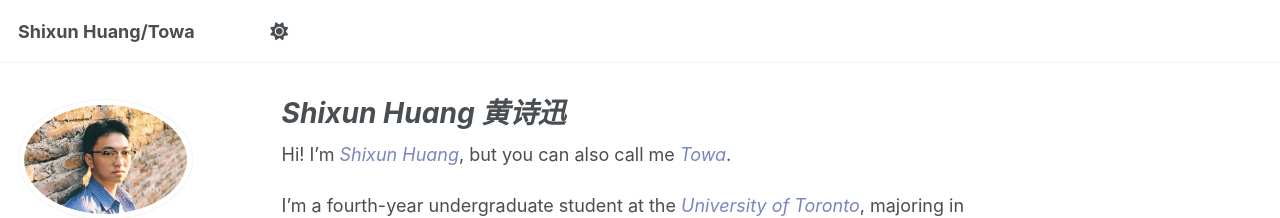
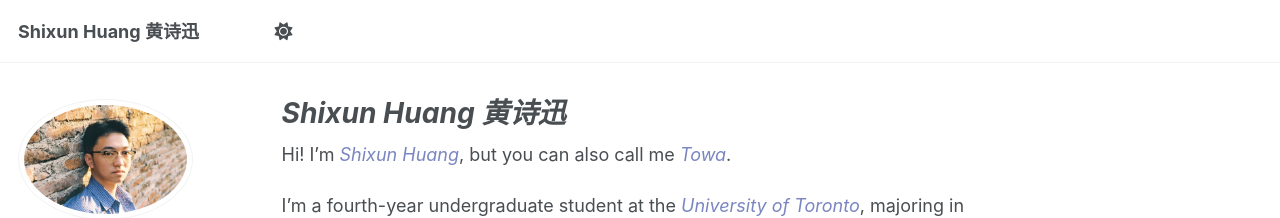
Before and after one commit to Alessange/Alessange.github.io, a Jekyll site: the page built from _pages/about.md, in a window 1280 px wide. Shown: the top 218 px of the page. Built offline with Jekyll 4.4.1, drawn with Linux system fonts in a browser that asks for light colours; a script that is not in the unit is left out.

Commit message:
new config

```diff
--- a/_config.yml
+++ b/_config.yml
@@ -9,7 +9,7 @@
 # Basic Site Settings
 locale                   : "en-US"
 site_theme               : "default"
-title                    : "Shixun Huang/Towa"
+title                    : "Shixun Huang 黄诗迅"
 title_separator          : "-"
 name                     : &name "Shixun Huang"
 description              : &description "Undergrad at UofT"
```
